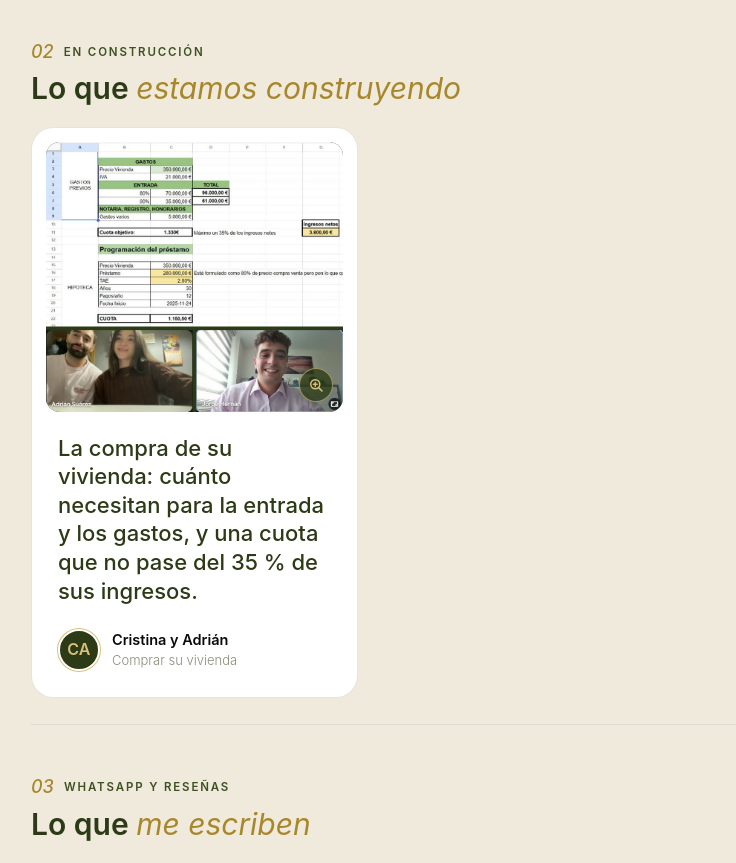
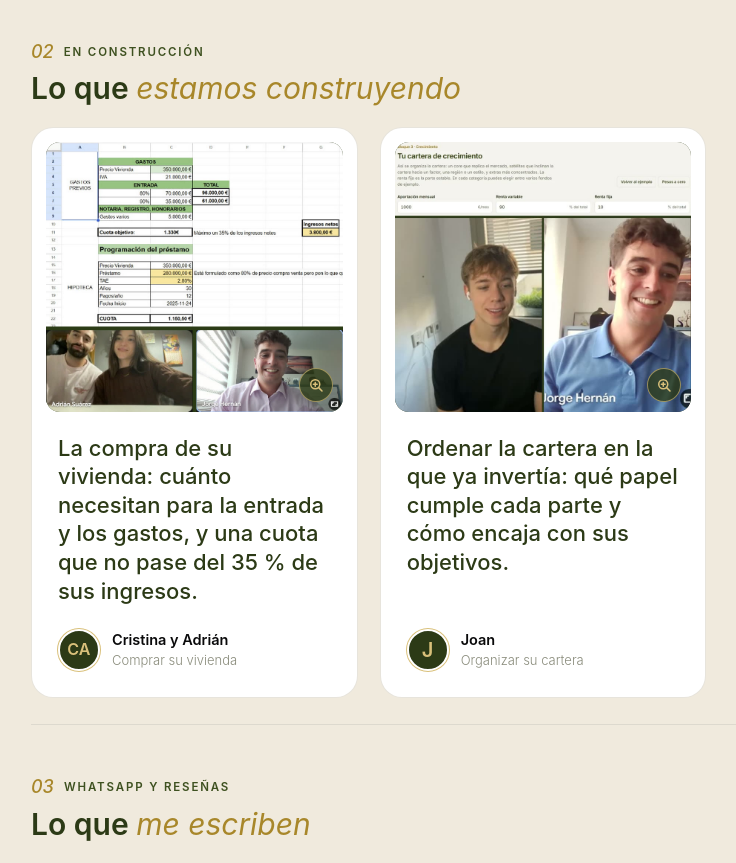
Before and after one commit to jorgehernangro-maker/curly-goggles, a plain HTML site: page index.html in a window 1280 px wide. Shown: the part 3600-4463 px from the top of the page, without its empty margins (97-833 px from the left). Drawn offline with Linux system fonts and the light colour scheme.

Commit message:
Landing: segunda tarjeta en «Lo que estamos construyendo» (ordenar su cartera), sin tabla de fondos
Co-Authored-By: Claude Opus 5.5 <noreply@anthropic.com>

```diff
--- a/index.html
+++ b/index.html
@@ -446,6 +446,13 @@
                 <div class="who"><div class="who__av who__av--ini who__av--two">CA</div><div><b>Cristina y Adrián</b><span>Comprar su vivienda</span></div></div>
               </div>
             </article>
+            <article class="card">
+              <button class="ph-img ph-img--res ph-img--meet has-img" type="button" aria-label="Ver la reunión en grande" data-full="construyendo/cartera-completa.jpg"><img src="construyendo/cartera.jpg" alt="Reunión por videollamada con Joan, ordenando su cartera de inversión" loading="lazy"></button>
+              <div class="card__body">
+                <p class="card__build">Ordenar la cartera en la que ya invertía: qué papel cumple cada parte y cómo encaja con sus objetivos.</p>
+                <div class="who"><div class="who__av who__av--ini">J</div><div><b>Joan</b><span>Organizar su cartera</span></div></div>
+              </div>
+            </article>
           </div>
           <div class="bar"><span></span></div>
         </div>
```
Also changed, not shown: construyendo/cartera-completa.jpg (added), construyendo/cartera.jpg (added).
